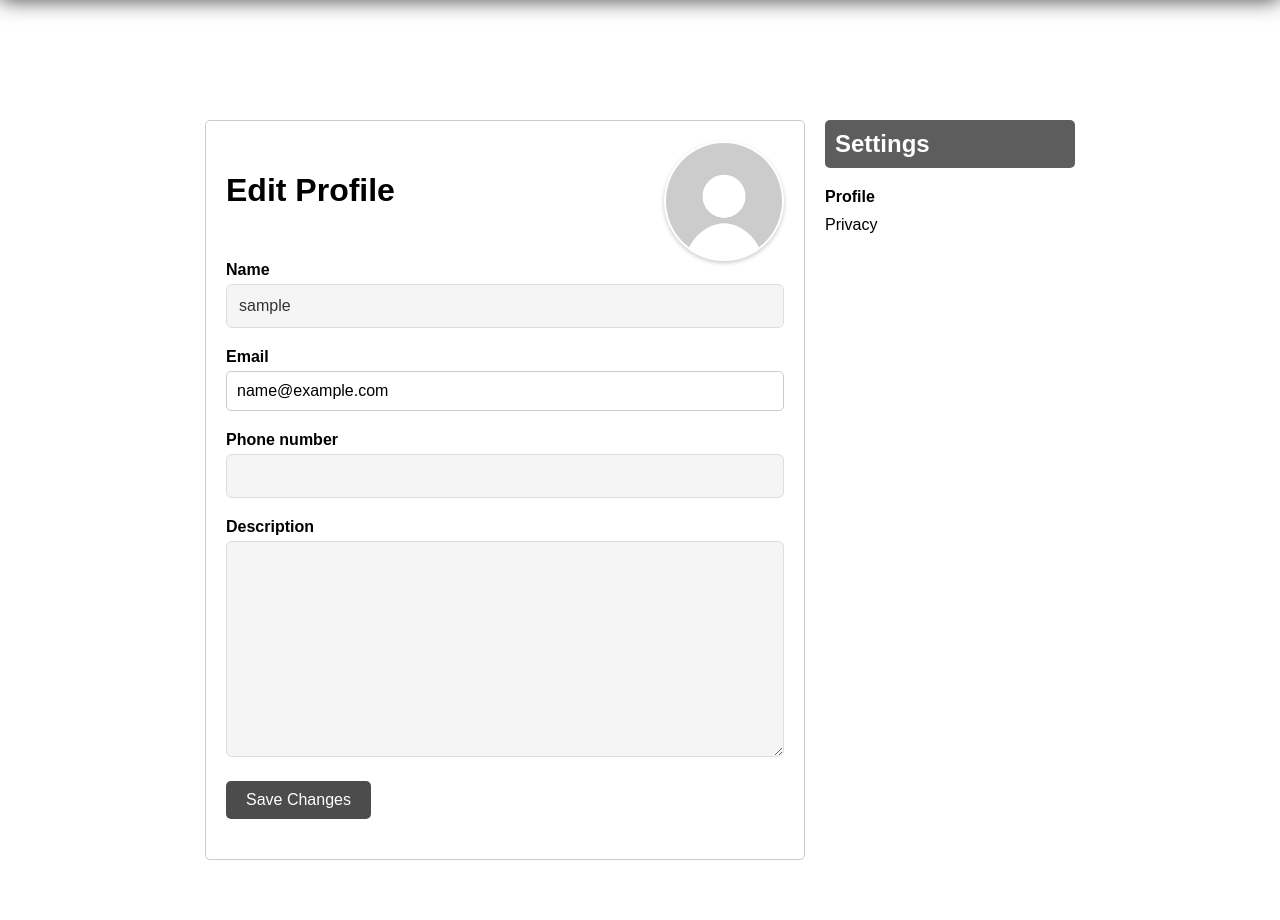
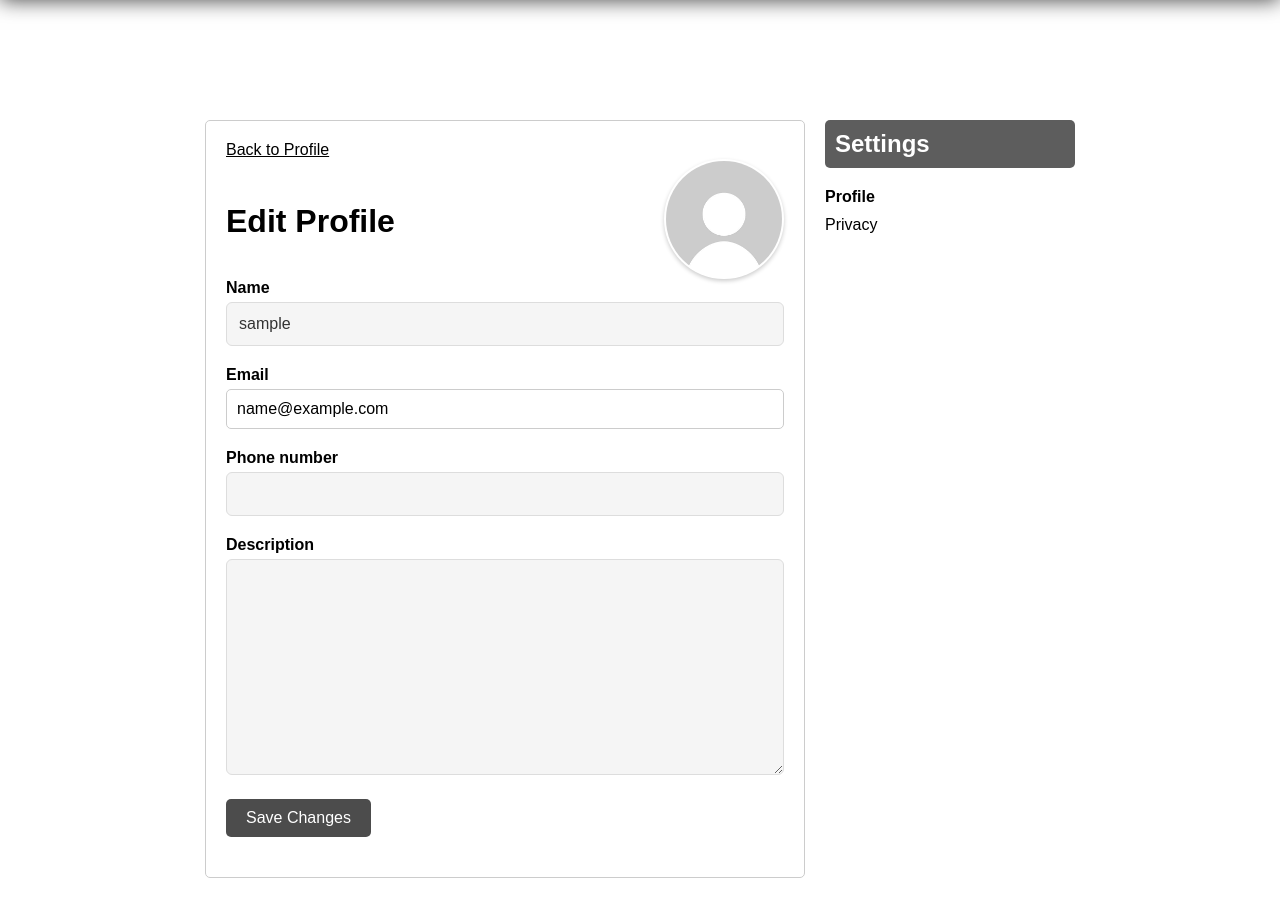
Before and after one commit to bilskyi/poet_flow, a Django app: page /user/settings/ in a window 1280 px wide. Shown: the part 68-988 px from the top of the page. Run offline with Django 4.2, Linux system fonts and the light colour scheme; the visitor is signed in with stand-in values (Sample User, id 1).

Commit message:
improving UI/UX

```diff
--- a/apps/users/static/users/css/settings.css
+++ b/apps/users/static/users/css/settings.css
@@ -26,7 +26,11 @@
   }
 
   h1 {
-    margin-bottom: 20px;
+    margin: 15px 0 10px 0;
+  }
+
+  .back-to-profile {
+    color: #000;
   }
 
   .form-group {
--- a/apps/users/templates/users/privacy.html
+++ b/apps/users/templates/users/privacy.html
@@ -8,6 +8,8 @@
 {% block content %}
   <div class="container">
     <div class="content">
+      <a href="{% url 'profile' request.user.slug %}" class="back-to-profile">Back to Profile</a>
+
       <form method="post" enctype="multipart/form-data">
         {% csrf_token %}
         <div class="top">
--- a/apps/users/templates/users/settings.html
+++ b/apps/users/templates/users/settings.html
@@ -8,6 +8,7 @@
 {% block content %}
   <div class="container">
     <div class="content">
+      <a href="{% url 'profile' request.user.slug %}" class="back-to-profile">Back to Profile</a>
       <form method="post" enctype="multipart/form-data">
         {% csrf_token %}
         <div class="top">
```
